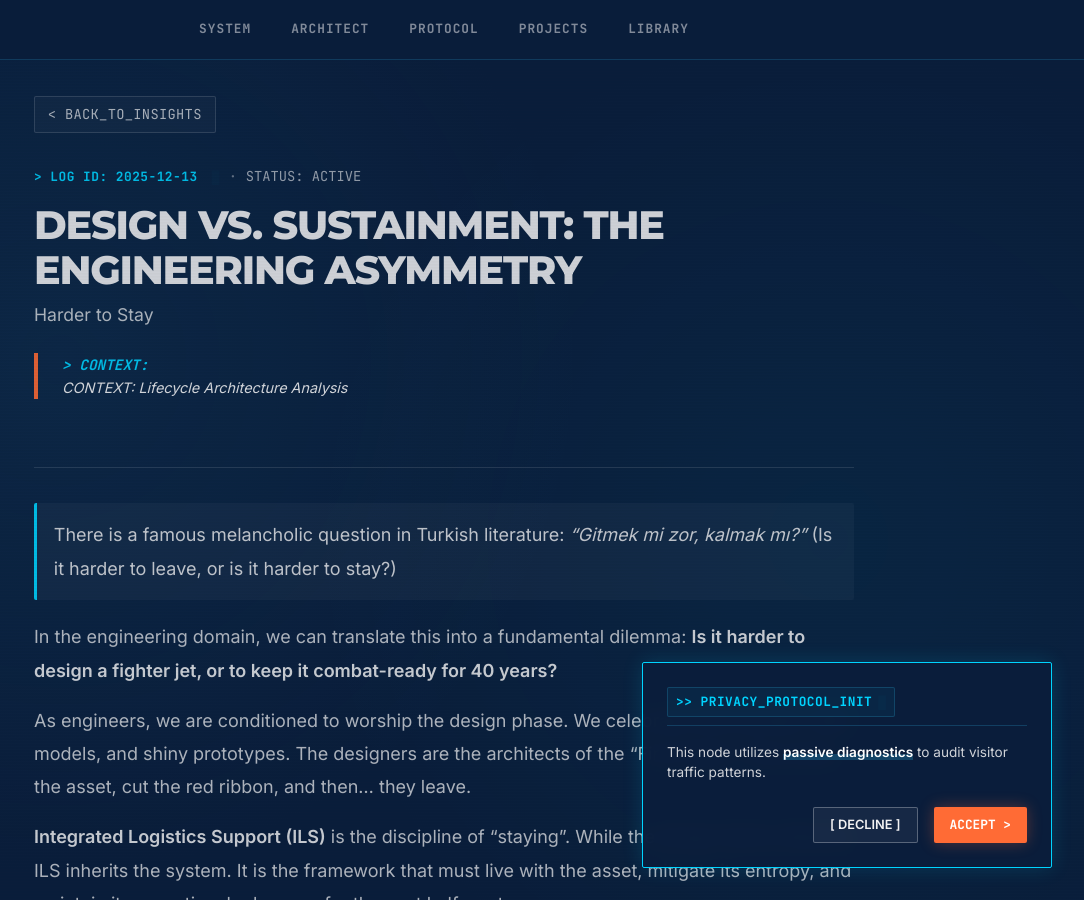
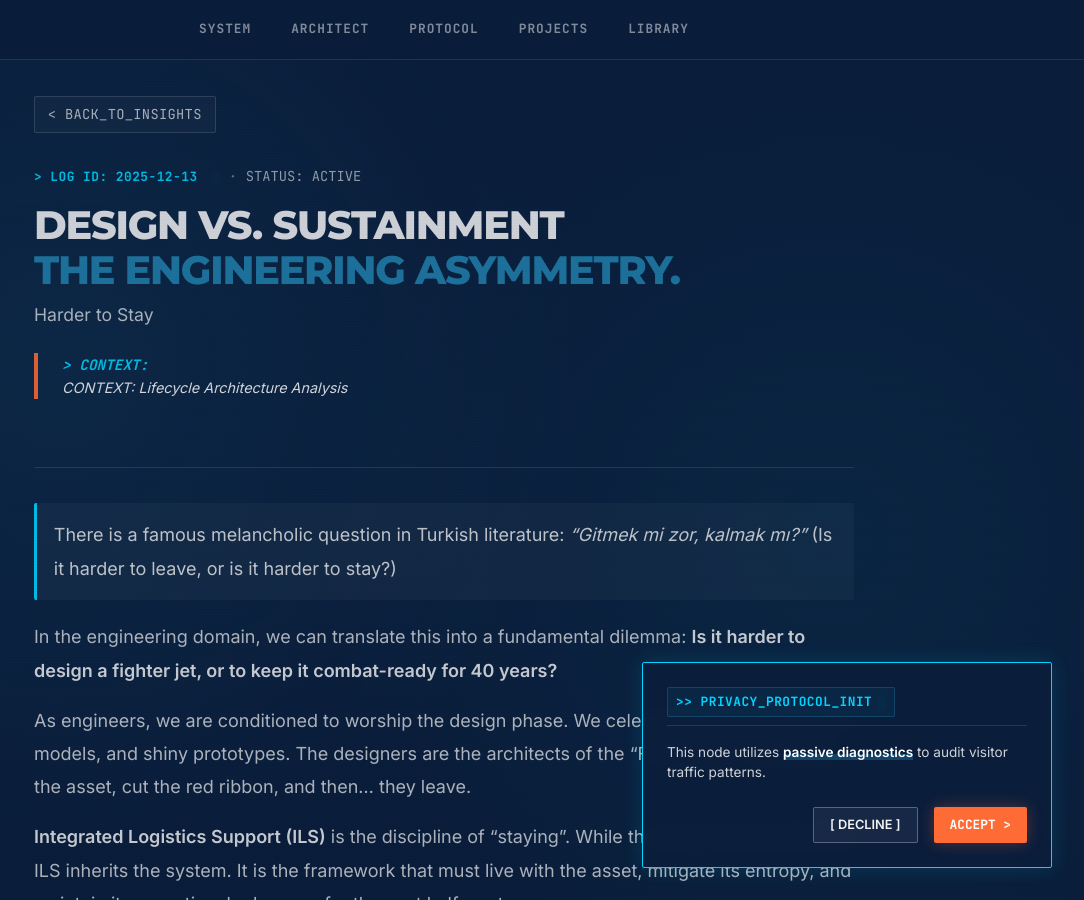
Before and after one commit to icozbas/icozbas.github.io, a Jekyll site: the page built from _insights/harder-to-stay.md, in a window 1280 px wide and 900 px high. Shown: the whole window, without its empty margins (196-1280 px from the left). Built offline with Jekyll 4.4.1, drawn with Linux system fonts in a browser that asks for light colours; some of the changed lines change nothing that is shown.

Commit message:
articlefix

```diff
--- a/_insights/harder-to-stay.md
+++ b/_insights/harder-to-stay.md
@@ -1,21 +1,26 @@
 ---
 layout: article
-title: "Design vs. Sustainment: The Engineering Asymmetry"
+title: "Design vs. Sustainment"
+hero_highlight: "The Engineering Asymmetry"
 subtitle: "Harder to Stay"
 description: "Design is a moment. Sustainment is a decades-long system architecture problem: obsolescence, AOG reality, and auditable readiness decisions."
 date: 2025-12-13
 last_modified_at: 2025-12-21
 status: ACTIVE
+proof: "CONTEXT: Lifecycle Architecture Analysis"
 tags: [ILS, Sustainment, Readiness, System Architecture, Auditability]
+
+# --- SEO & META DATA ---
 keywords: [ILS, Sustainment, Readiness, System Architecture, Auditability]
 seo_title: "Harder to Stay | Sustainment as System Architecture | Izzet Can Ozbas"
 seo_description: "Design is a moment. Sustainment is a decades-long system architecture problem. Notes on ILS and auditable readiness decision support."
 og_title: "Harder to Stay"
 og_description: "Sustainment as system architecture, and why readiness decisions must be auditable."
 og_type: article
-proof: "CONTEXT: Lifecycle Architecture Analysis"
+
+# --- REDIRECTION ---
 redirect_from:
-   - /library/harder-to-stay.html
+  - /library/harder-to-stay.html
 ---
 
 
```
